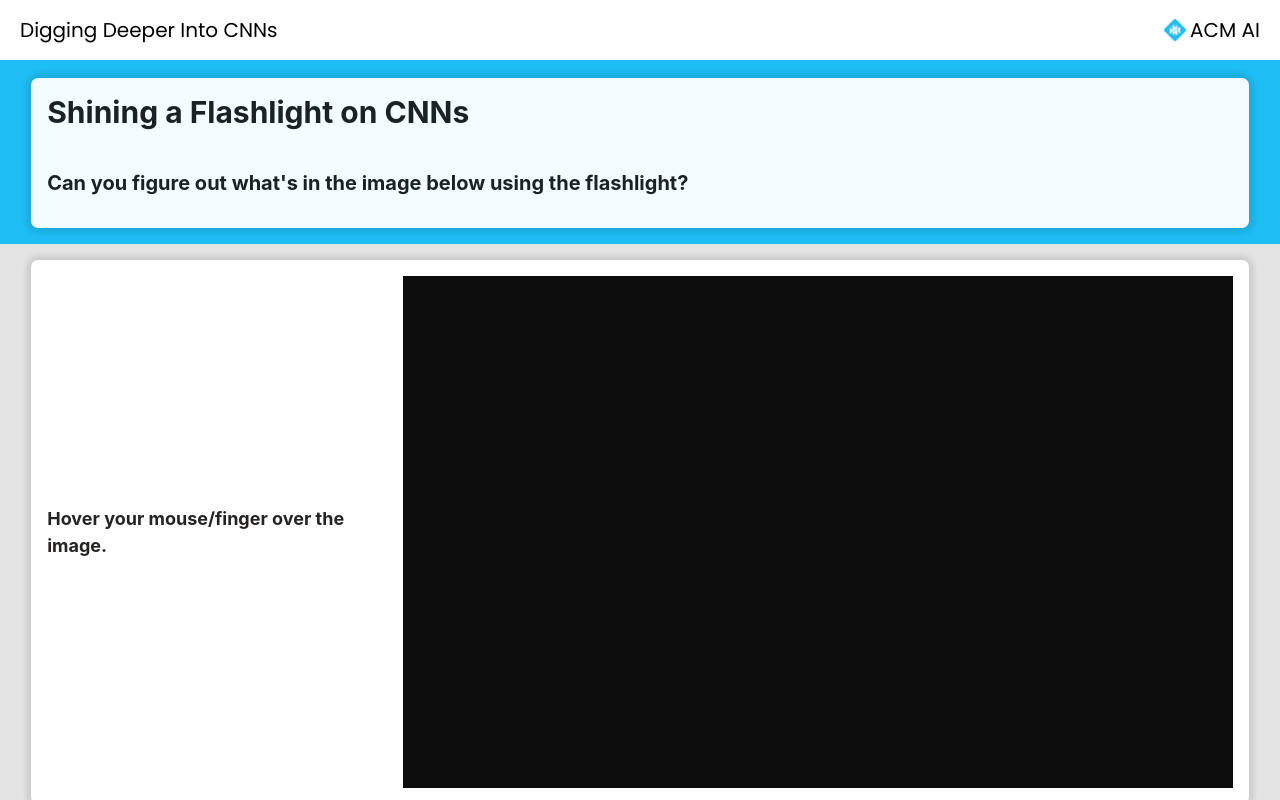
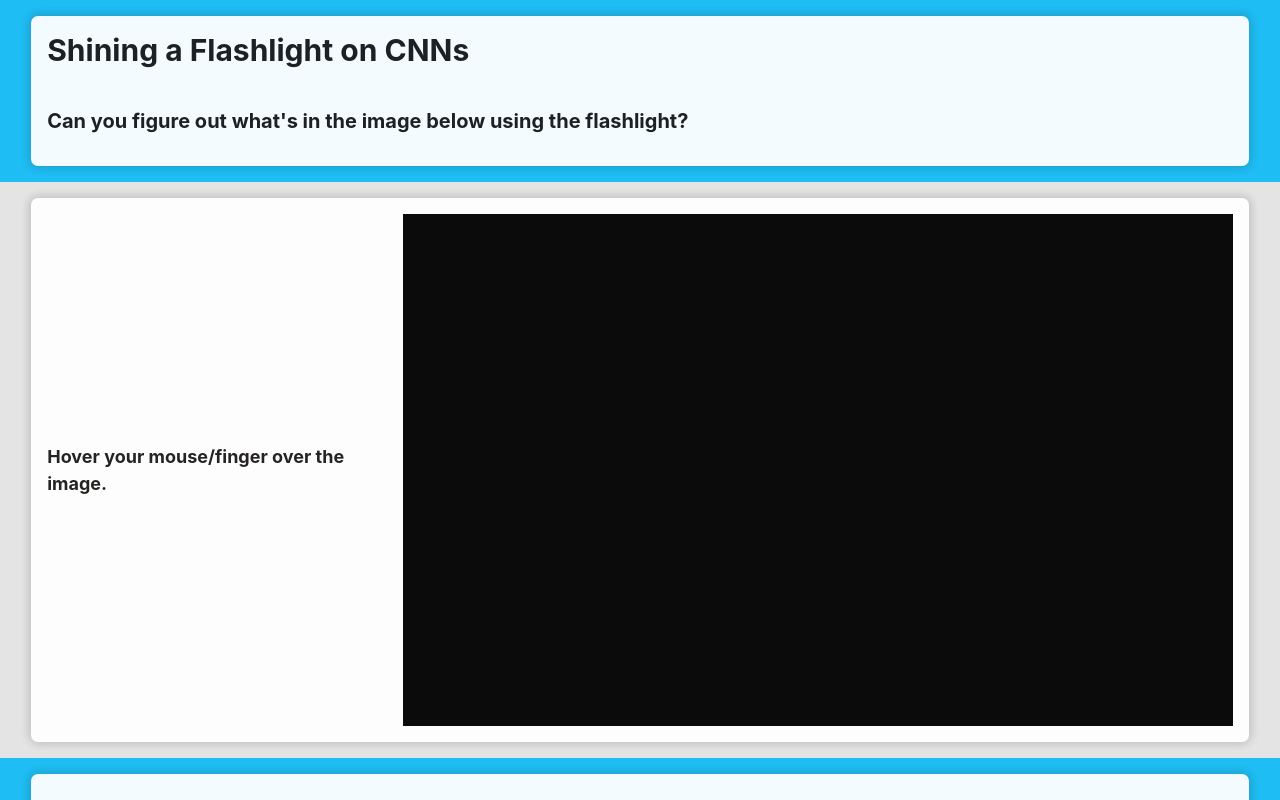
Before and after one commit to uclaacm/no-filter, a React (Create React App) app: page / in a window 1280 px wide. Shown: the top 800 px of the page. Built offline with nearby package versions, Linux system fonts and the light colour scheme.

Commit message:
Removing clutter from index.js

```diff
--- a/src/index.js
+++ b/src/index.js
@@ -5,28 +5,8 @@ import App from './App';
 import * as serviceWorker from './serviceWorker';
 import logo from './ai.png';
 
-class Navbar extends React.Component {
-
-  render() {
-    return (
-        <div className = "navbar">
-          <link href="https://fonts.googleapis.com/css2?family=Poppins:wght@300;400&display=swap" rel="stylesheet"/>
-          <a name="top"></a>
-          <div className="topnav">
-            <a id="webtag" href="#top">Digging Deeper Into CNNs</a>
-            <a id="ACM" target="_blank" href="https://uclaacmai.github.io/">
-              <img id="logo" src={logo} alt="ACM AI Logo" />
-            ACM AI
-             </a>
-          </div>
-        </div>
-    )
-  }
-}
-
 ReactDOM.render(
   <React.StrictMode>
-    <Navbar />
     <App />
   </React.StrictMode>,
   document.getElementById('root')
```
